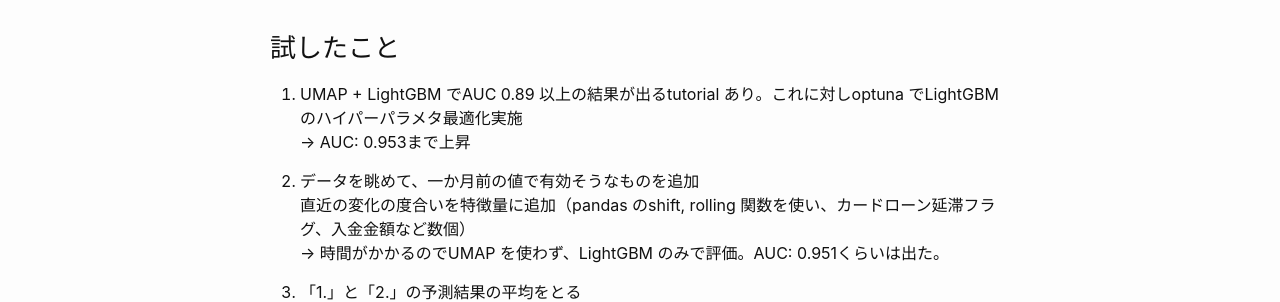
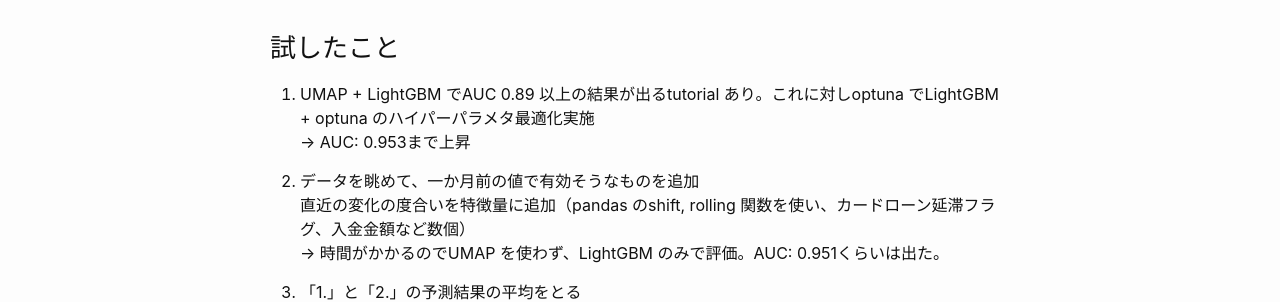
Before and after one commit to keijiyo/keijiyo.github.io, a Jekyll site: the page built from _posts/2023-03-11-SIGNATE_第1回_金融データ活用チャレンジ.markdown, in a window 1280 px wide. Shown: the part 890-1192 px from the top of the page. Built offline with Jekyll 4.4.1, drawn with Linux system fonts in a browser that asks for light colours.

Commit message:
SIGNATE 第１回 金融データ活用チャレンジ 記事修正

```diff
--- a/_posts/2023-03-11-SIGNATE_第1回_金融データ活用チャレンジ.markdown
+++ b/_posts/2023-03-11-SIGNATE_第1回_金融データ活用チャレンジ.markdown
@@ -25,7 +25,7 @@ categories: jekyll update
 - 評価値は0～1の値をとり、精度が高いほど大きな値となります。
 
 ### 試したこと
-1. UMAP + LightGBM でAUC 0.89 以上の結果が出るtutorial あり。これに対しoptuna でLightGBM のハイパーパラメタ最適化実施
+1. UMAP + LightGBM でAUC 0.89 以上の結果が出るtutorial あり。これに対しoptuna でLightGBM + optuna のハイパーパラメタ最適化実施
   -> AUC: 0.953まで上昇
 
 2. データを眺めて、一か月前の値で有効そうなものを追加
```
